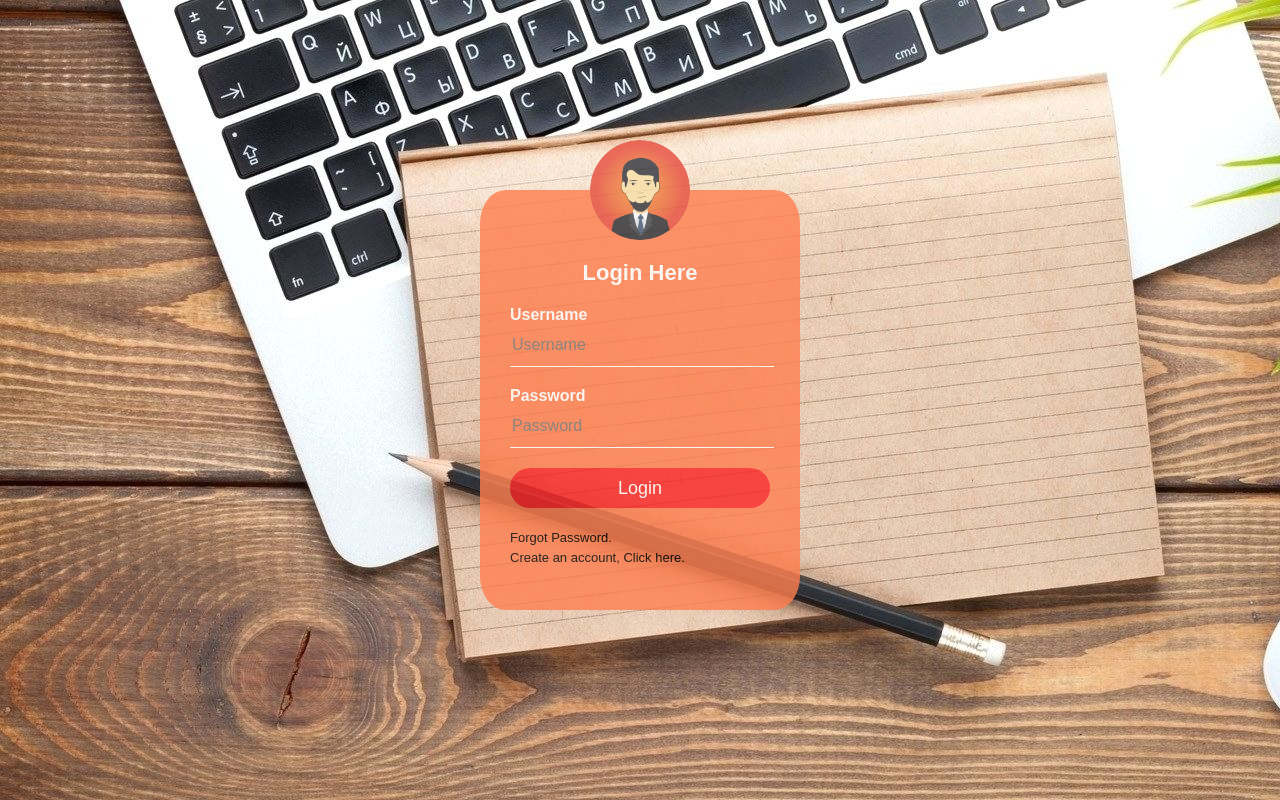
After one commit to taher27/InvoiceGenrator, a PHP site: page /login.php in a window 1280 px wide. The commit adds this page. Run offline with PHP 8.4, Linux system fonts and the light colour scheme.

Commit message:
add Customer, login, done

```diff
--- /dev/null
+++ b/css/loginpage.css
@@ -0,0 +1,88 @@
+body {
+    margin: 0;
+    padding: 0;
+    background-size: cover;
+    background-position: center;
+    font-family: sans-serif;
+}
+
+.avatar{
+    width: 100px;
+    height: 100px;
+    border-radius: 100%;
+    position: absolute;
+    top: -50px;
+    left: calc(50% - 50px);
+
+}
+
+.loginbox{
+    width: 320px;
+    height: 420px;
+    background: coral;
+    color: #fff;
+    top: 50%;
+    left: 50%;
+    position: absolute;
+    transform: translate(-50%,-50%);
+    box-sizing: border-box;
+    padding: 70px 30px;
+    opacity: 0.8;
+    border-radius: 8%;
+}
+
+h1 {
+    margin: 0;
+    padding: 0 0 20px;
+    text-align: center;
+    font-size: 22px;
+}
+
+.loginbox p{
+    margin: 0;
+    padding: 0;
+    font-weight: bold;
+}
+
+.loginbox input {
+    width: 100%;
+    margin-bottom: 20px;
+}
+
+.loginbox input[type="text"], input[type="password"] {
+    border: none;
+    border-bottom: 1px solid #fff;
+    background: transparent;
+    outline: none;
+    height: 40px;
+    color: #fff;
+    font-size: 16px;
+}
+
+.loginbox input[type="submit"] {
+    border: none;
+    outline: none;
+    height: 40px;
+    background: #fb2525;
+    color: #fff;
+    font-size: 18px;
+    border-radius: 20px;
+}
+
+.loginbox input[type="submit"]:hover {
+    cursor: pointer;
+    background: #ffc107;
+    color: #000;
+}
+
+.loginbox a {
+    text-decoration: none;
+    font-size: 13px;
+    line-height: 20px;
+    color: black;
+}
+
+.loginbox a:hover {
+    /* color: #ffc107; */
+    color: #fff;
+}
--- /dev/null
+++ b/login.php
@@ -0,0 +1,29 @@
+<!DOCTYPE html>
+    <head>
+        <title>Login</title>
+        <link rel="stylesheet" type="text/css" href="./css/loginpage.css" />
+    </head>
+    <body style="background: url('./images/bck4.jpg');">
+        <div class="loginbox">
+            <img src="./images/avatar2.png" style="opacity: 1 !important;" class="avatar"/>
+                <h1>Login Here</h1>
+
+                <form method="post" action="index.php">
+                    <p>Username</p>
+                    <input type="text" name="user" placeholder="Username" />
+                    <p>Password</p>
+                    <input type="password" name="pass" placeholder="Password" />
+                    <input type="submit" name="" value="Login" /><br>
+                    <a href="#">Forgot Password.</a><br>
+                    <a href="#">Create an account, Click here.</a>
+                </form>
+
+        </div>
+    </body>
+</html>
+
+<?php
+
+
+
+?>
```
Also changed, not shown: css/print.css (+10 -0 lines), css/registerpage.css (added, +86 -0 lines), file1.html (added, +8 -0 lines), index.php (+1 -10 lines), register.php (added, +67 -0 lines), images/avatar.png (added), images/avatar2.png (added), images/bck4.jpg (added), images/bck5.jpg (added).
